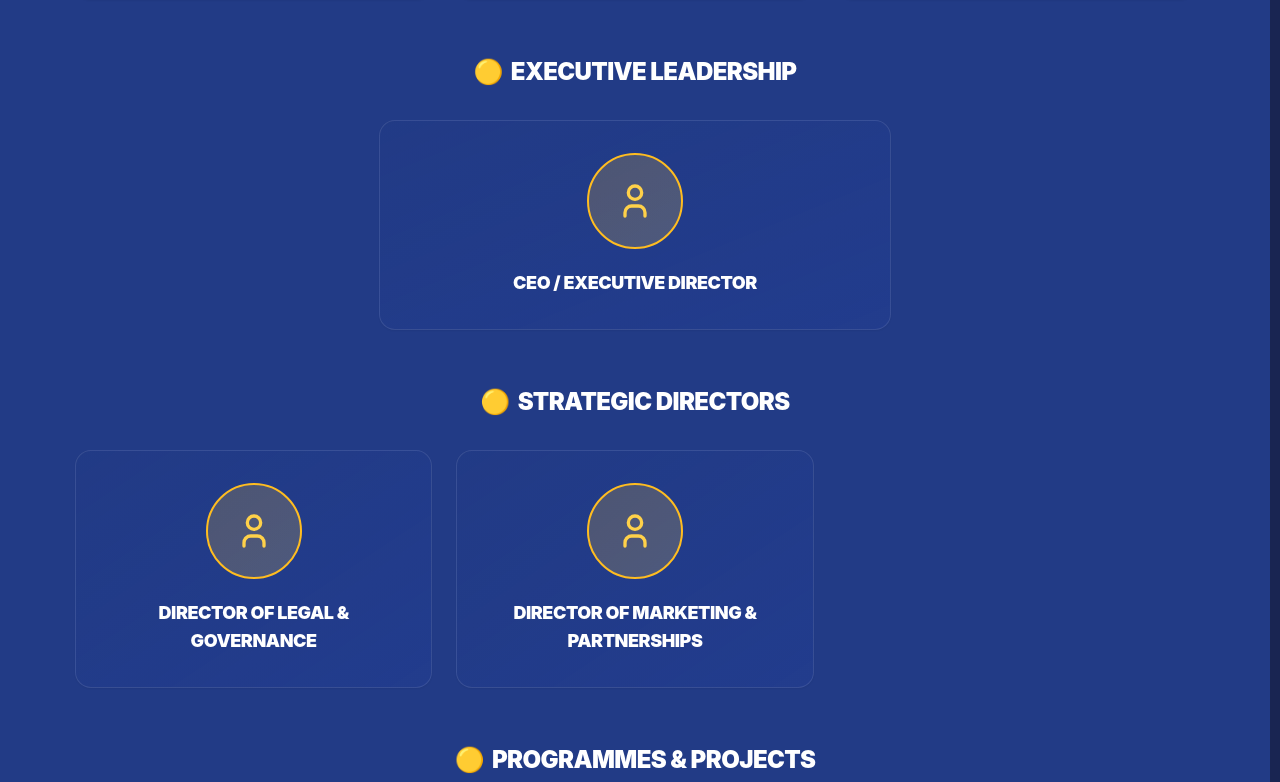
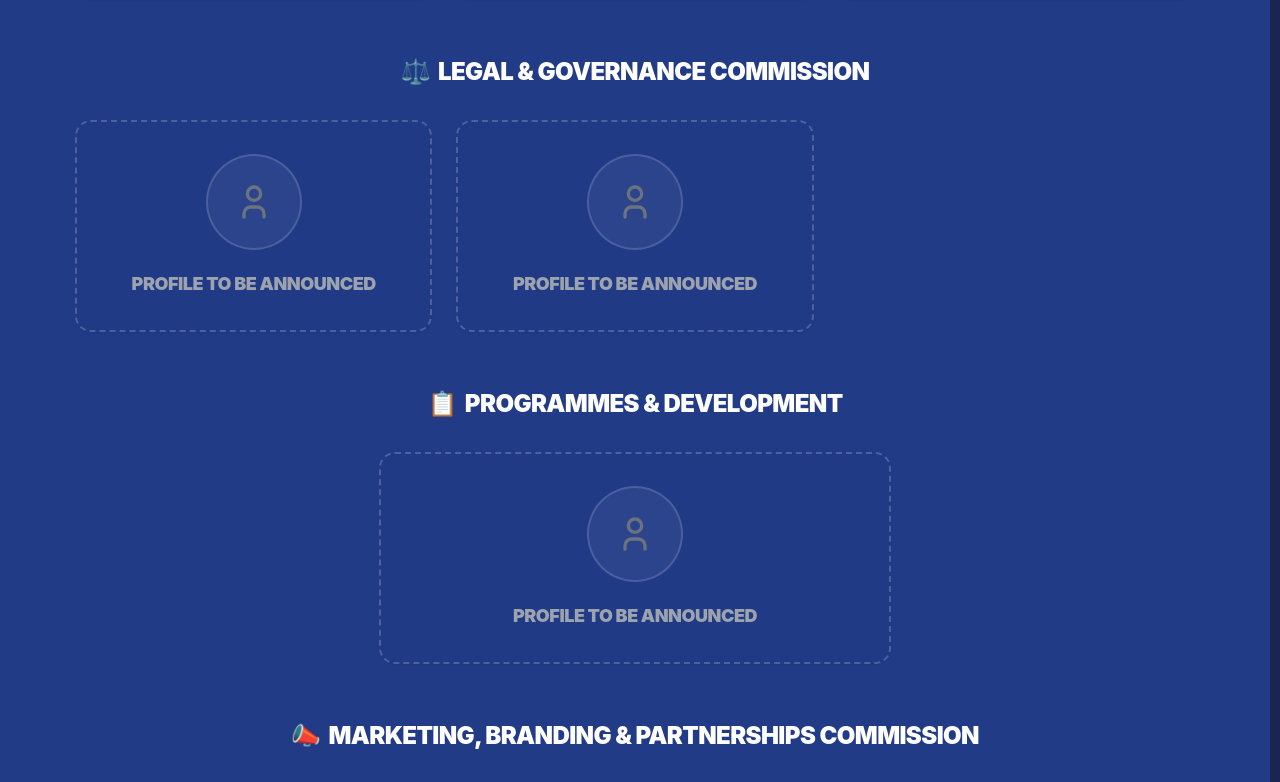
Before and after one commit to ulpacifique/The-Champion-Sport-Academy, a React (Vite) app: page /AboutUs in a window 1280 px wide. Shown: the part 7591-8373 px from the top of the page. Built offline with nearby package versions, Linux system fonts and the light colour scheme; a web font is replaced by a local one.

Commit message:
new commity

```diff
--- a/src/Data/teamOrganization.ts
+++ b/src/Data/teamOrganization.ts
@@ -1,6 +1,11 @@
 /** Managers and coach roster — used only in About Us (Strategic Partners → team sections). */
 
-export type BoardProfileItem = { role: string; description: string };
+export type BoardProfileItem = {
+    role: string;
+    description: string;
+    /** When true, card is a placeholder (no named appointee yet). */
+    vacant?: boolean;
+};
 
 export type BoardProfileGroup = {
     title: string;
@@ -8,7 +13,7 @@ export type BoardProfileGroup = {
     items: BoardProfileItem[];
 };
 
-/** Board of Directors — profile cards + advisory copy (About Us). */
+/** Board & commissions — profile cards (About Us). */
 export const BOARD_PROFILE_GROUPS: BoardProfileGroup[] = [
     {
         title: "Board of Directors",
@@ -20,53 +25,37 @@ export const BOARD_PROFILE_GROUPS: BoardProfileGroup[] = [
                     "Provides overall leadership of the Board, ensuring strategic direction, effective governance, and alignment with the Academy’s vision and mission.",
             },
             {
-                role: "Vice Chairperson of the Board",
+                role: "Vice Chairperson",
                 description:
                     "Supports the Chairperson and ensures continuity of leadership, contributing to coordination and effectiveness of Board functions.",
             },
             {
-                role: "Board Secretary",
-                description:
-                    "Oversees governance processes, ensures compliance, and manages Board documentation, meetings, and institutional records.",
-            },
-        ],
-    },
-    {
-        title: "Executive Leadership",
-        emoji: "🟡",
-        items: [
-            {
-                role: "CEO / Executive Director",
+                role: "Chief Executive Officer (CEO) / Executive Director",
                 description:
                     "Leads the Academy’s operations and implements the strategic direction set by the Board, ensuring alignment between programmes, business growth, and social impact.",
             },
         ],
     },
     {
-        title: "Strategic Directors",
-        emoji: "🟡",
+        title: "Legal & Governance Commission",
+        emoji: "⚖️",
         items: [
-            {
-                role: "Director of Legal & Governance",
-                description:
-                    "Ensures compliance with legal frameworks and governance standards, manages risk, and supports ethical and transparent operations.",
-            },
-            {
-                role: "Director of Marketing & Partnerships",
-                description:
-                    "Leads branding, communication, and strategic partnerships, driving visibility, sponsorship, and organizational growth.",
-            },
+            { role: "", description: "", vacant: true },
+            { role: "", description: "", vacant: true },
         ],
     },
     {
-        title: "Programmes & Projects",
-        emoji: "🟡",
+        title: "Programmes & Development",
+        emoji: "📋",
+        items: [{ role: "", description: "", vacant: true }],
+    },
+    {
+        title: "Marketing, Branding & Partnerships Commission",
+        emoji: "📣",
         items: [
-            {
-                role: "Director of Programmes & Projects",
-                description:
-                    "Oversees the design and implementation of sport programmes and projects, ensuring alignment with physical literacy, long-term athlete development, and the Academy’s core values.",
-            },
+            { role: "", description: "", vacant: true },
+            { role: "", description: "", vacant: true },
+            { role: "", description: "", vacant: true },
         ],
     },
 ];
--- a/src/LandingPage/TeamOrganizationContent.tsx
+++ b/src/LandingPage/TeamOrganizationContent.tsx
@@ -125,21 +125,46 @@ export const TeamOrganizationContent = () => (
                         >
                             {group.items.map((item, idx) => (
                                 <motion.div
-                                    key={item.role}
+                                    key={`${group.title}-${idx}`}
                                     initial={{ opacity: 0, y: 24 }}
                                     whileInView={{ opacity: 1, y: 0 }}
                                     viewport={{ once: true, amount: 0.12 }}
                                     transition={{ delay: (groupIndex * 0.05 + idx) * 0.06, duration: 0.45 }}
-                                    whileHover={{ y: -6 }}
-                                    className="group relative flex flex-col items-center rounded-2xl border border-gray-200 bg-gradient-to-br from-white to-gray-50 dark:border-white/10 dark:from-cerulean-blue-900/30 dark:to-cerulean-blue-800/20 p-6 md:p-8 text-center shadow-sm transition-all duration-300 hover:border-bright-sun-500/40 hover:shadow-xl dark:hover:border-bright-sun-400/30"
+                                    whileHover={item.vacant ? undefined : { y: -6 }}
+                                    className={`group relative flex flex-col items-center rounded-2xl p-6 text-center shadow-sm transition-all duration-300 md:p-8 ${
+                                        item.vacant
+                                            ? "border-2 border-dashed border-gray-300 bg-gray-50/80 dark:border-white/20 dark:bg-cerulean-blue-900/15"
+                                            : "border border-gray-200 bg-gradient-to-br from-white to-gray-50 hover:border-bright-sun-500/40 hover:shadow-xl dark:border-white/10 dark:from-cerulean-blue-900/30 dark:to-cerulean-blue-800/20 dark:hover:border-bright-sun-400/30"
+                                    }`}
                                 >
-                                    <div className="absolute inset-0 rounded-2xl bg-gradient-to-br from-bright-sun-500/0 to-transparent opacity-0 transition-opacity duration-500 group-hover:from-bright-sun-500/5 group-hover:opacity-100" />
+                                    {!item.vacant && (
+                                        <div className="absolute inset-0 rounded-2xl bg-gradient-to-br from-bright-sun-500/0 to-transparent opacity-0 transition-opacity duration-500 group-hover:from-bright-sun-500/5 group-hover:opacity-100" />
+                                    )}
                                     <div className="relative flex w-full flex-col items-center">
-                                        <div className="mb-5 flex h-24 w-24 shrink-0 items-center justify-center rounded-full border-2 border-bright-sun-500 bg-gradient-to-br from-bright-sun-500/20 to-bright-sun-400/20 dark:border-bright-sun-400 dark:from-bright-sun-400/20 dark:to-bright-sun-300/20 transition-transform duration-300 group-hover:scale-105">
-                                            <IconUser className="text-bright-sun-600 dark:text-bright-sun-300" size={40} />
+                                        <div
+                                            className={`mb-5 flex h-24 w-24 shrink-0 items-center justify-center rounded-full border-2 transition-transform duration-300 ${
+                                                item.vacant
+                                                    ? "border-gray-300 bg-gray-100 dark:border-white/15 dark:bg-white/5"
+                                                    : "border-bright-sun-500 bg-gradient-to-br from-bright-sun-500/20 to-bright-sun-400/20 group-hover:scale-105 dark:border-bright-sun-400 dark:from-bright-sun-400/20 dark:to-bright-sun-300/20"
+                                            }`}
+                                        >
+                                            <IconUser
+                                                className={
+                                                    item.vacant
+                                                        ? "text-gray-400 dark:text-gray-500"
+                                                        : "text-bright-sun-600 dark:text-bright-sun-300"
+                                                }
+                                                size={40}
+                                            />
                                         </div>
-                                        <h4 className="text-base font-black uppercase tracking-tight text-cerulean-blue-900 dark:text-white md:text-lg leading-snug">
-                                            {item.role}
+                                        <h4
+                                            className={`text-base font-black uppercase tracking-tight md:text-lg leading-snug ${
+                                                item.vacant
+                                                    ? "text-gray-500 dark:text-gray-400"
+                                                    : "text-cerulean-blue-900 dark:text-white"
+                                            }`}
+                                        >
+                                            {item.vacant ? "Profile to be announced" : item.role}
                                         </h4>
                                     </div>
                                 </motion.div>
```
